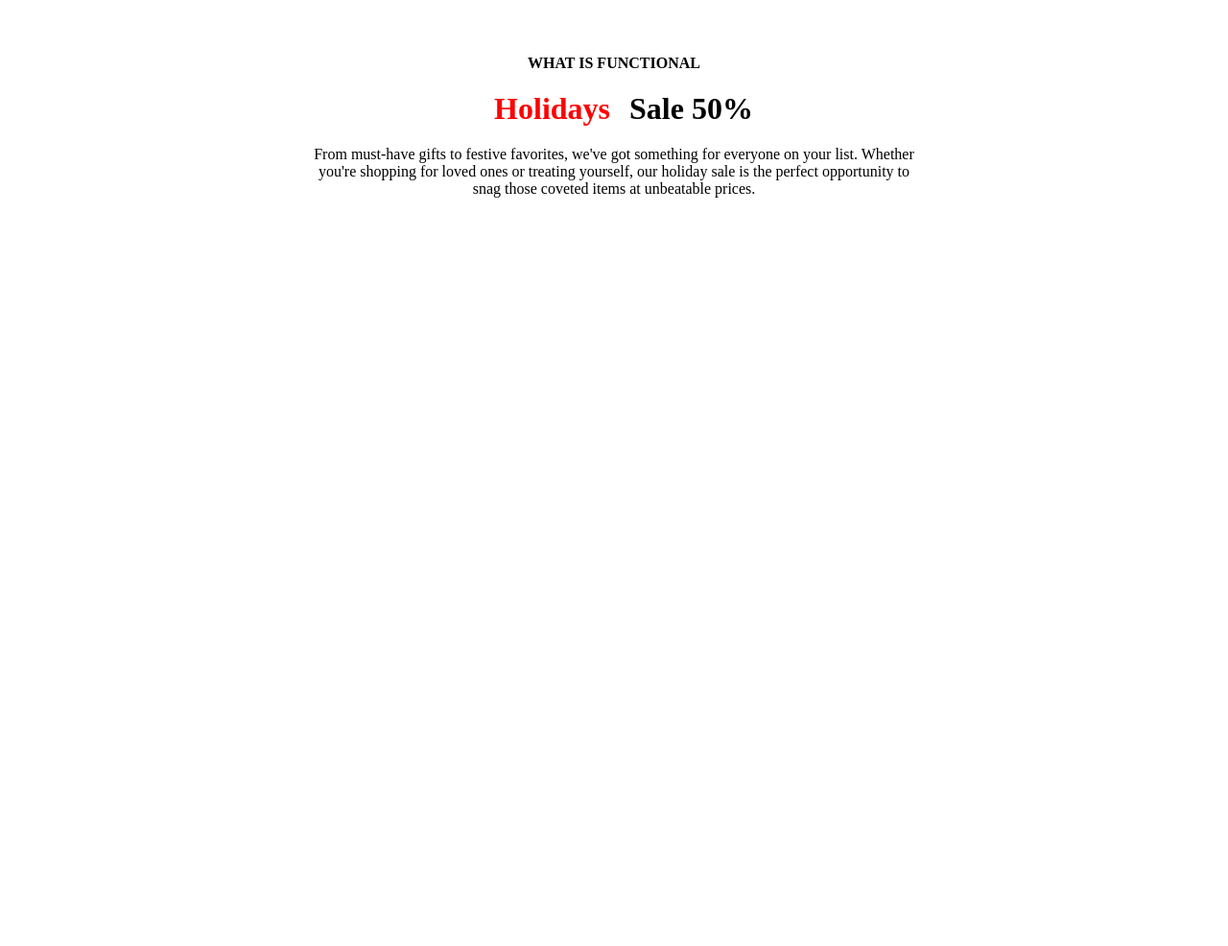
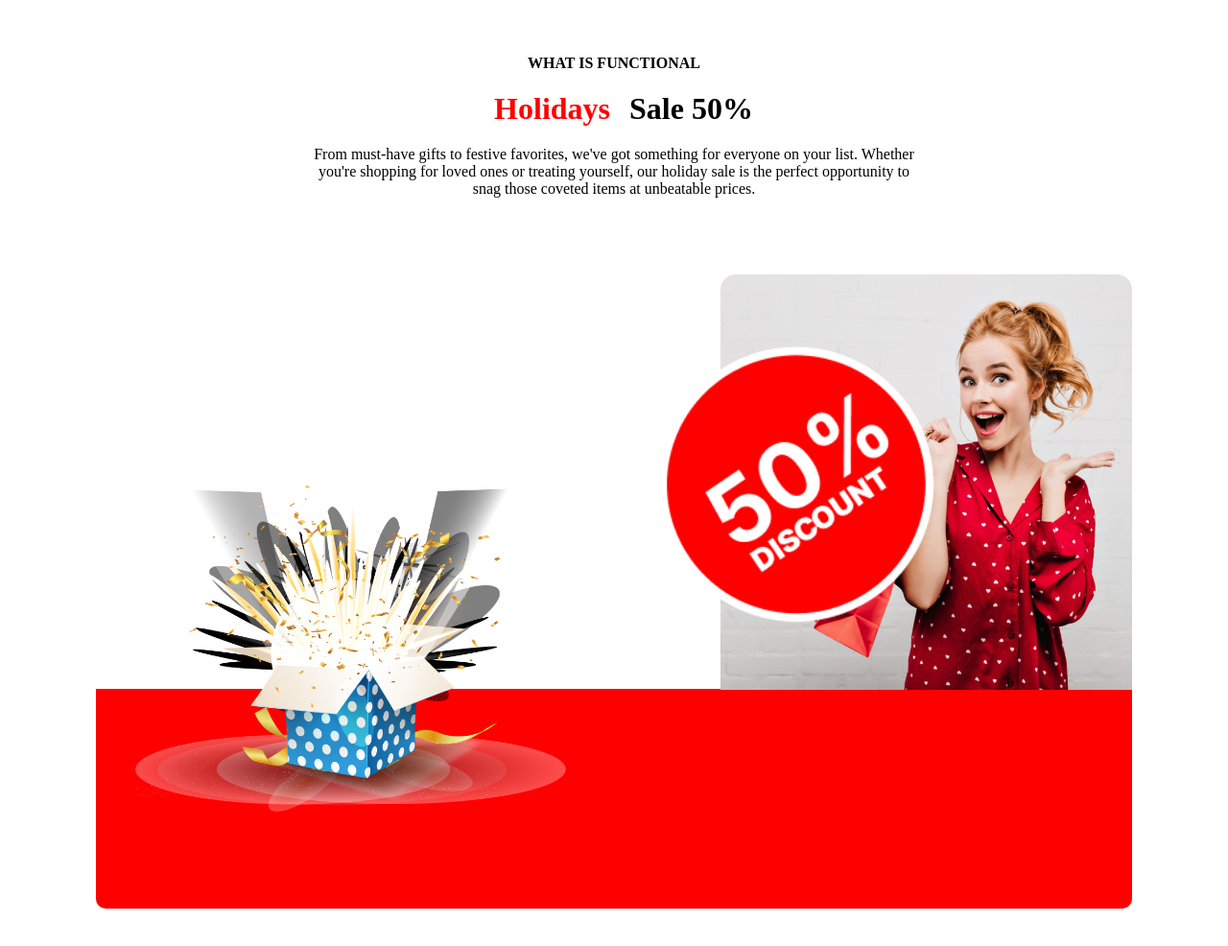
Before and after one commit to sazid0101/new-year-project, a plain HTML site: page index.html in a window 1280 px wide. Shown: the part 3011-3997 px from the top of the page at 96% size. Before the commit the page ends 3257 px from the top, so only its background shows below. Drawn offline with Linux system fonts and the light colour scheme.

Commit message:
holiday sale image parts done

```diff
--- a/css/style.css
+++ b/css/style.css
@@ -147,3 +147,24 @@
     padding-left: 200px;
     padding-right: 200px;
 }
+.holiday-sale-img{
+    background-image: url("../resources/Rectangle\ 1.png"), url("../resources/Rectangle\ 2.png");
+    background-position: top right,bottom;
+    padding-bottom: 200px ,0px;
+    background-repeat: no-repeat;
+    margin-top: 80px;
+    display: flex;
+    border-radius: 10px;
+}
+.holiday-img-1{
+    width: 450px;
+    height: 350px;
+    padding-top: 200px;
+    padding-left: 20px;
+}
+.holiday-img-2{
+    z-index: 1;
+    width: 400px;
+    padding-bottom: 223px;
+
+}
--- a/index.html
+++ b/index.html
@@ -65,6 +65,11 @@
                 <h1><span class="coming-soon-head">Holidays</span>Sale 50%</h1>
                 <p class="holiday-sale-description"> From must-have gifts to festive favorites, we've got something for everyone on your list. Whether you're shopping for loved ones or treating yourself, our holiday sale is the perfect opportunity to snag those coveted items at unbeatable prices.</p>
             </div>
+            <div class="holiday-sale-img">
+                <img class="holiday-img-1" src="resources/Group 75.png" alt="">
+                <img class="holiday-img-2" src="resources/Group 44.png" alt="">
+
+            </div>
         </div>
     </main>
     <footer></footer>
```
